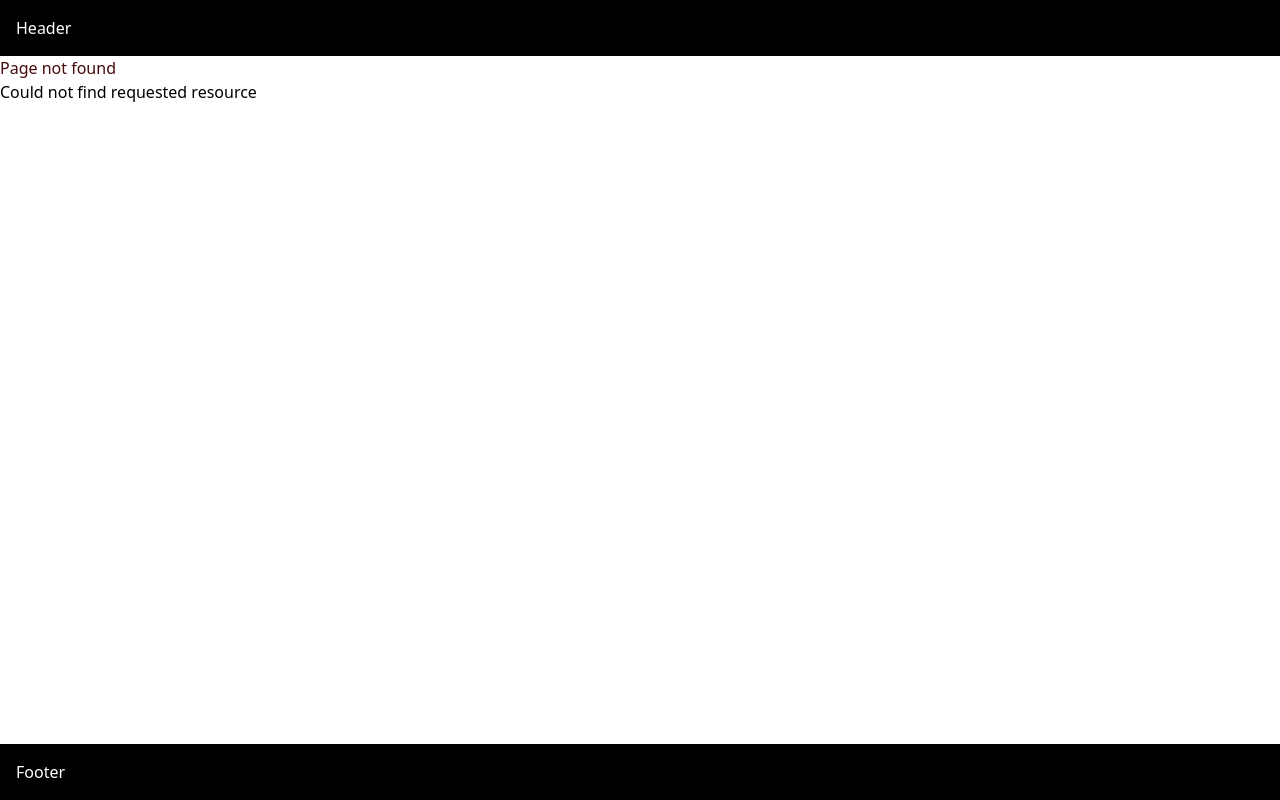
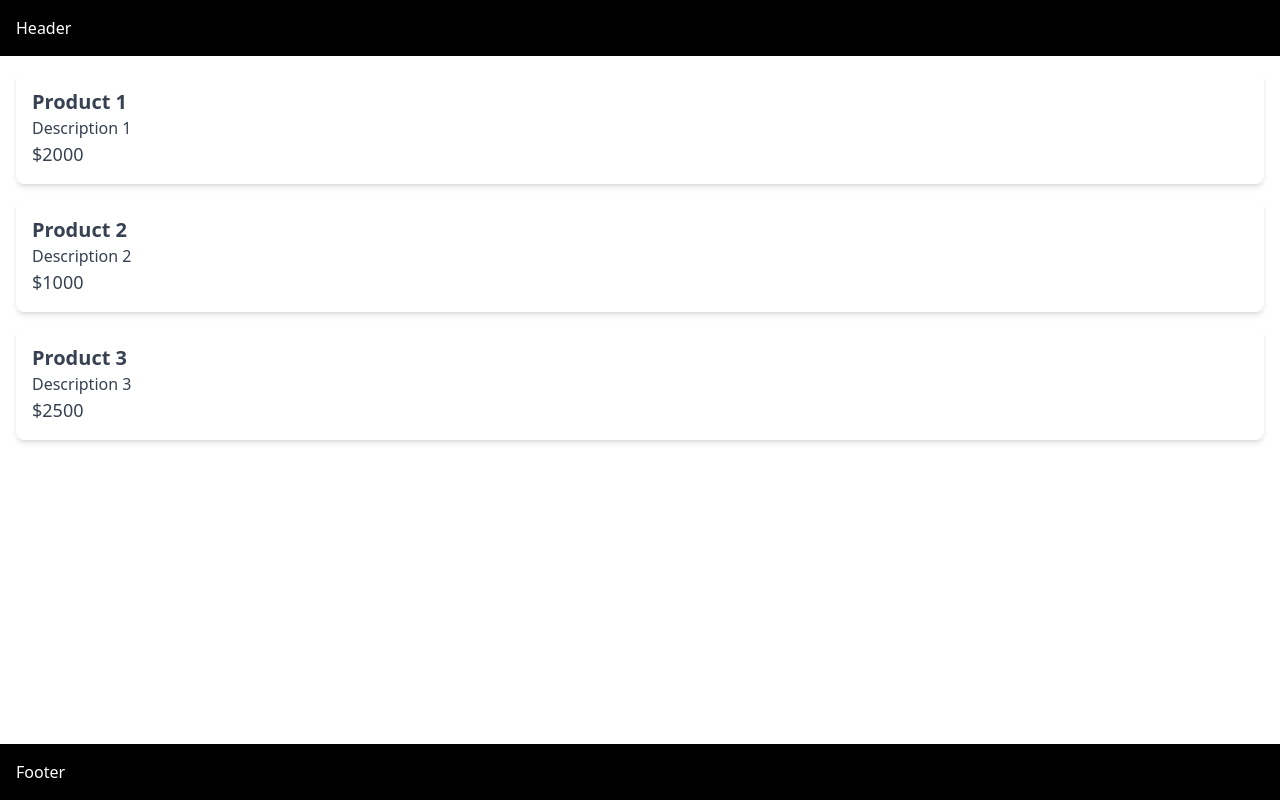
Before and after one commit to Dubby-Bantin/NextApp, a Next.js app in the folder next-app/: page /product-client in a window 1280 px wide. Before the commit this address had no page. Built offline with nearby package versions, Linux system fonts and the light colour scheme; data requests are answered from the project's data file.

Commit message:
fetched data using both server and client components

```diff
--- /dev/null
+++ b/next-app/db.json
@@ -0,0 +1,22 @@
+{
+  "products": [
+    {
+      "id": 1,
+      "title": "Product 1",
+      "price": 2000,
+      "description": "Description 1"
+    },
+    {
+      "id": 2,
+      "title": "Product 2",
+      "price": 1000,
+      "description": "Description 2"
+    },
+    {
+      "id": 3,
+      "title": "Product 3",
+      "price": 2500,
+      "description": "Description 3"
+    }
+  ]
+}
--- a/next-app/package.json
+++ b/next-app/package.json
@@ -11,7 +11,9 @@
   "dependencies": {
     "@types/react-slick": "^0.23.13",
     "client-only": "^0.0.1",
+    "json-server": "^0.17.4",
     "next": "14.2.5",
+    "next-app": "file:",
     "react": "^18",
     "react-dom": "^18",
     "react-slick": "^0.30.2",
--- /dev/null
+++ b/next-app/src/app/json-products/layout.tsx
@@ -0,0 +1,15 @@
+import { log } from "console";
+
+const Layout = async ({ children }: { children: React.ReactNode }) => {
+  const productsResponse = await fetch("http://localhost:3001/products");
+  const products = await productsResponse.json();
+  log(products);
+  return (
+    <div>
+      <h1>bantin</h1>
+      {children}
+    </div>
+  );
+};
+
+export default Layout;
--- /dev/null
+++ b/next-app/src/app/json-products/page.tsx
@@ -0,0 +1,38 @@
+// import { cookies } from "next/headers";
+
+// export const fetchCache = "default-cache";
+type Product = {
+  id: number;
+  title: string;
+  description: string;
+  price: number;
+};
+
+const ProductPage = async () => {
+  const res = await fetch("http://localhost:3001/products", {
+    next: {
+      revalidate: 10,
+    },
+  });
+  const products = await res.json();
+  //   const cookieStore = cookies();
+  //   cookieStore.get("theme");
+  //   const detailsResponse = await fetch("http://localhost:3001/products/1");
+  //   const details = await detailsResponse.json();
+  return (
+    <ul className="space-y-4 p-4">
+      {products?.map(({ id, title, description, price }: Product) => (
+        <li
+          key={id}
+          className="p-4 bg-white shadow-md rounded-lg text-gray-700"
+        >
+          <h2 className="text-xl font-semibold">{title}</h2>
+          <p>{description}</p>
+          <p className="text-lg font-medium">{price}</p>
+        </li>
+      ))}
+    </ul>
+  );
+};
+
+export default ProductPage;
--- /dev/null
+++ b/next-app/src/app/product-client/page.tsx
@@ -0,0 +1,63 @@
+"use client";
+import React, { useState, useEffect } from "react";
+
+type Product = {
+  id: number;
+  title: string;
+  price: number;
+  description: string;
+};
+
+const ProductsPage: React.FC = () => {
+  const [products, setProducts] = useState<Product[]>([]);
+  const [loading, setLoading] = useState<boolean>(true);
+  const [error, setError] = useState<string | null>(null);
+
+  useEffect(() => {
+    const fetchProducts = async () => {
+      try {
+        const response = await fetch("http://localhost:3001/products");
+        if (!response.ok) {
+          throw new Error("Network response was not ok");
+        }
+        const data = await response.json();
+        setProducts(data);
+      } catch (err) {
+        if (err instanceof Error) {
+          setError(err.message);
+        } else {
+          setError("An unknown error occurred");
+        }
+      } finally {
+        setLoading(false);
+      }
+    };
+
+    fetchProducts();
+  }, []);
+
+  if (loading) {
+    return <p>Loading...</p>;
+  }
+
+  if (error) {
+    return <p>Error: {error}</p>;
+  }
+
+  return (
+    <ul className="space-y-4 p-4">
+      {products.map((product: Product) => (
+        <li
+          key={product.id}
+          className="p-4 bg-white shadow-md rounded-lg text-gray-700"
+        >
+          <h2 className="text-xl font-semibold">{product.title}</h2>
+          <p>{product.description}</p>
+          <p className="text-lg font-medium">${product.price}</p>
+        </li>
+      ))}
+    </ul>
+  );
+};
+
+export default ProductsPage;
--- /dev/null
+++ b/next-app/src/app/users/error.tsx
@@ -0,0 +1,17 @@
+"use client";
+
+import { useEffect } from "react";
+
+const ErrorPage = ({ error }: { error: Error }) => {
+  useEffect(() => {
+    console.error(error);
+    error;
+  }, [error]);
+  return (
+    <div className="flex items-center justify-center h-screen">
+      <div className="text-2xl text-red-500">Error fetching users data</div>
+    </div>
+  );
+};
+
+export default ErrorPage;
--- /dev/null
+++ b/next-app/src/app/users/loading.tsx
@@ -0,0 +1,9 @@
+const LoadingPage = () => {
+  return (
+    <div className="flex items-center justify-center h-screen">
+      <div className="animate-spin rounded-full h-20 w-20 border-t-2 border-b-2 border-black"></div>
+    </div>
+  );
+};
+
+export default LoadingPage;
--- /dev/null
+++ b/next-app/src/app/users/page.tsx
@@ -0,0 +1,37 @@
+import { log } from "console";
+import React from "react";
+
+type User = {
+  name: string;
+  id: string;
+  username: string;
+  email: string;
+  phone: string;
+};
+const UsersPage = async () => {
+  await new Promise((resolve) => setTimeout(resolve, 3000));
+  const res = await fetch("https://jsonplaceholder.typicode.com/users");
+  const users = await res.json();
+  log(users);
+  return (
+    <div className="grid grid-cols-2 gap-2 min-h-screen">
+      {users?.map(({ name, id, username, email, phone }: User) => (
+        <div
+          key={id}
+          className="flex items-center border-r border-b justify-between p-4 bg-white  text-black"
+        >
+          <div className="flex flex-col space-y-1">
+            <h2 className="text-lg font-semibold">{name}</h2>
+            <p className="text-sm">{username}</p>
+          </div>
+          <div className="flex flex-col text-md space-y-1 items-end">
+            <div>{email}</div>
+            <div>{phone}</div>
+          </div>
+        </div>
+      ))}
+    </div>
+  );
+};
+
+export default UsersPage;
```
Also changed, not shown: next-app/server.js (added, +24 -0 lines), 1 other file (tests, documents, lock files or other folders).
